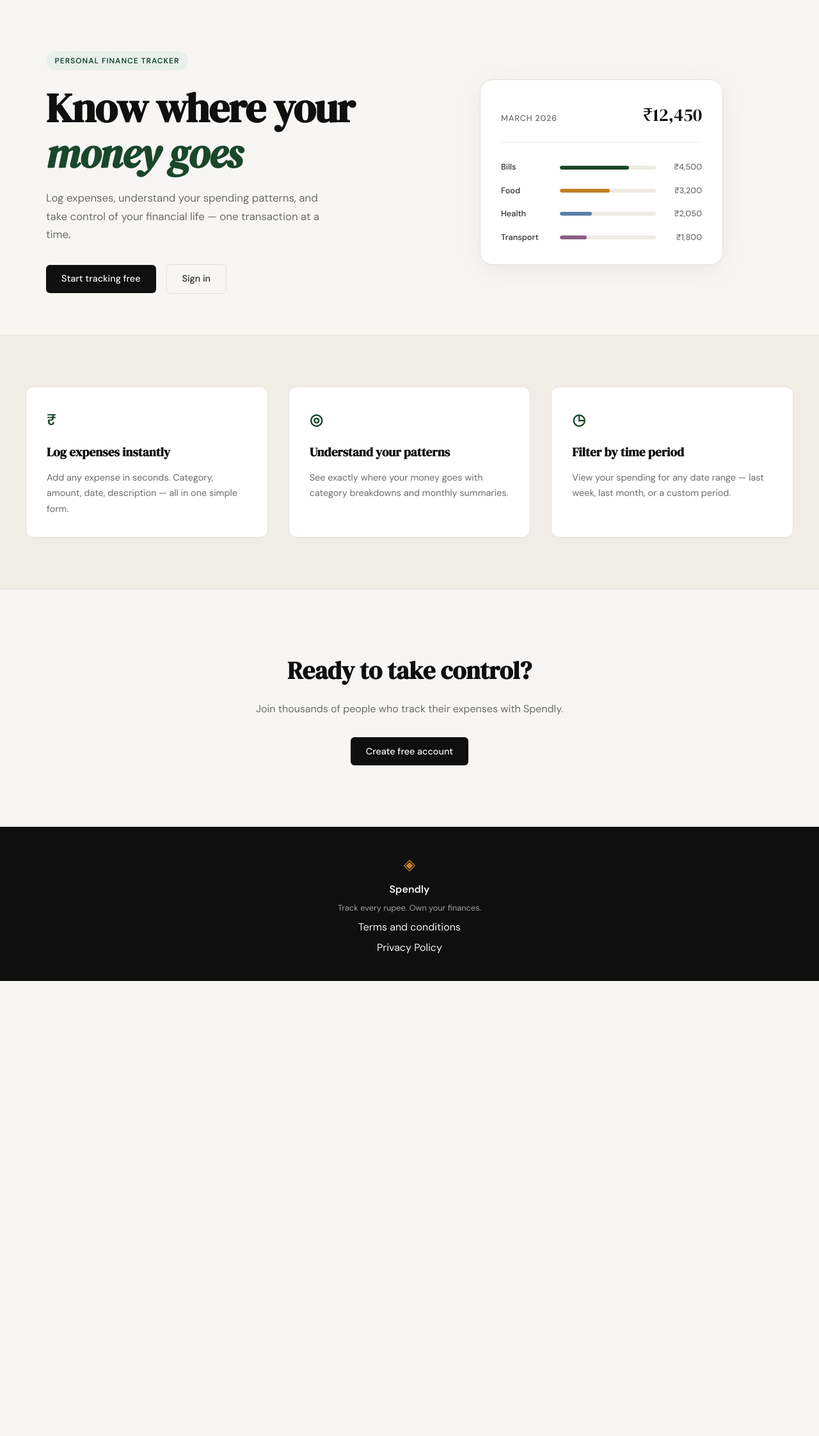
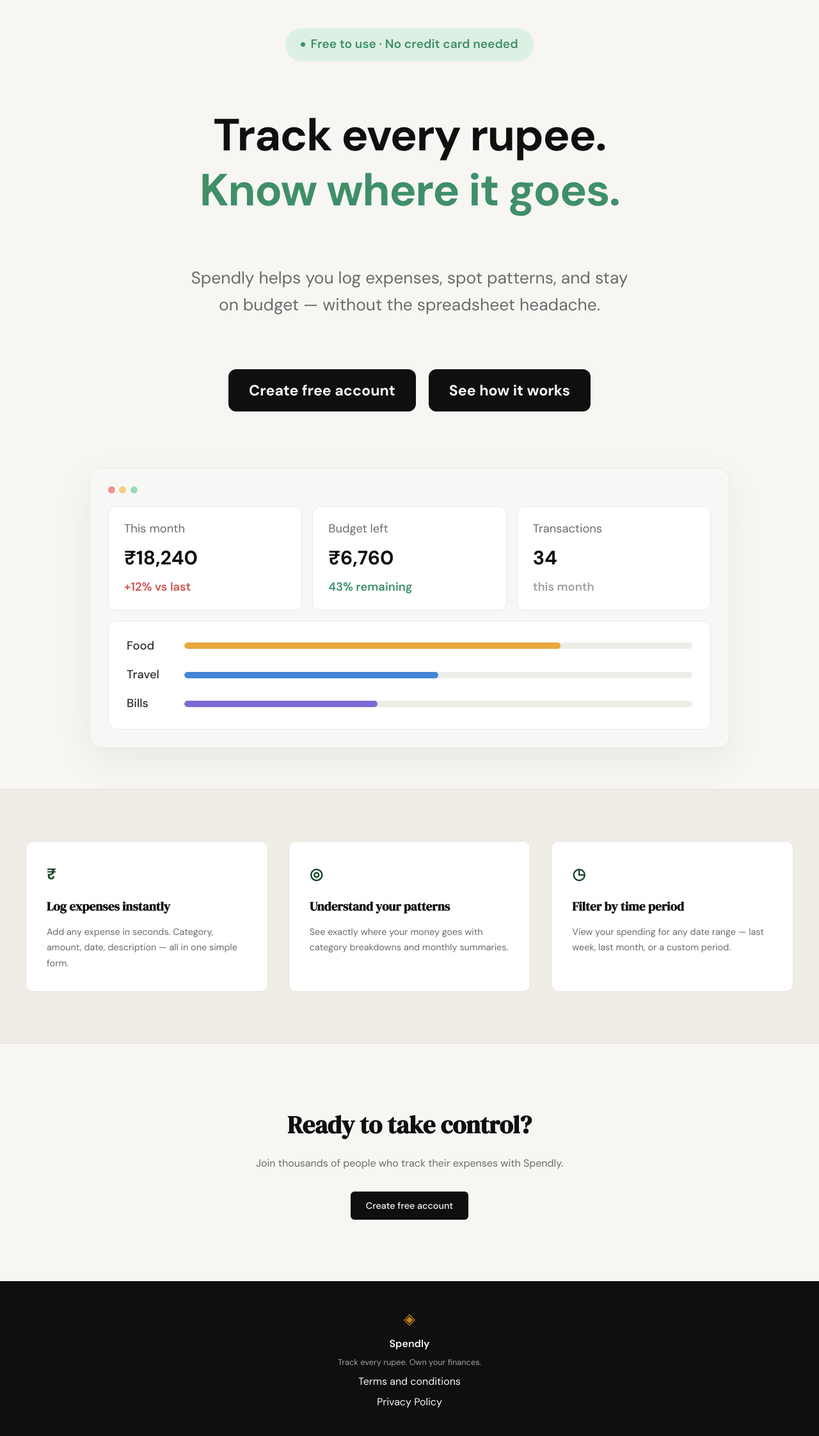
Before and after one commit to parinayNakhate/claude-tutorial, a Flask app: page / in a window 1280 px wide. Shown: the part 61-2305 px from the top of the page at 64% size. Before the commit the page ends 1594 px from the top, so only its background shows below. Run offline with Flask 3, Linux system fonts and the light colour scheme.

Commit message:
landing: redesign hero section to match mockup

```diff
--- /dev/null
+++ b/static/css/landing.css
@@ -0,0 +1,224 @@
+/* ------------------------------------------------------------------ */
+/* Hero (landing page)                                                 */
+/* ------------------------------------------------------------------ */
+
+:root {
+    --hero-green: #3f8f68;
+    --hero-green-light: #ddf0e4;
+    --hero-red: #cf5350;
+    --hero-orange: #e9a83e;
+    --hero-blue: #4485d6;
+    --hero-purple: #7c6bd4;
+
+    --hero-surface: #f7f7f5;
+    --hero-surface-border: #eae9e5;
+    --hero-track: #edece7;
+}
+
+.hero {
+    display: flex;
+    flex-direction: column;
+    align-items: center;
+    text-align: center;
+    padding: 2.75rem 2rem 4rem;
+    max-width: var(--max-width);
+    margin: 0 auto;
+}
+
+.hero-badge {
+    display: inline-flex;
+    align-items: center;
+    gap: 0.5rem;
+    background: var(--hero-green-light);
+    color: var(--hero-green);
+    font-size: 1.2rem;
+    font-weight: 600;
+    letter-spacing: normal;
+    text-transform: none;
+    padding: 0.65rem 1.5rem;
+    border-radius: 999px;
+    margin-bottom: 0.6rem;
+}
+
+.hero-badge-dot {
+    width: 7px;
+    height: 7px;
+    border-radius: 50%;
+    background: var(--hero-green);
+    flex-shrink: 0;
+}
+
+.hero-title {
+    font-family: var(--font-body);
+    font-weight: 700;
+    font-size: clamp(2.5rem, 6vw, 4.4rem);
+    line-height: 1.22;
+    letter-spacing: -0.02em;
+    color: var(--ink);
+    margin-bottom: 0.5rem;
+}
+
+.hero-title-accent {
+    display: block;
+    color: var(--hero-green);
+}
+
+.hero-subtitle {
+    font-size: 1.65rem;
+    color: var(--ink-muted);
+    line-height: 1.6;
+    max-width: 715px;
+    margin: 0 auto 1rem;
+}
+
+.hero-actions {
+    display: flex;
+    gap: 1.25rem;
+    align-items: center;
+    justify-content: center;
+    margin-bottom: 1.5rem;
+}
+
+.hero-actions .btn-primary {
+    padding: 0.9rem 2rem;
+    border-radius: 12px;
+    font-size: 1.45rem;
+    font-weight: 700;
+}
+
+/* ------------------------------------------------------------------ */
+/* Hero dashboard mock                                                 */
+/* ------------------------------------------------------------------ */
+
+.hero-visual {
+    width: 100%;
+    display: flex;
+    justify-content: center;
+}
+
+.hero-mock {
+    width: 100%;
+    max-width: 1000px;
+    background: var(--hero-surface);
+    border: 1px solid var(--hero-surface-border);
+    border-radius: 18px;
+    padding: 1.75rem;
+    box-shadow: 0 20px 60px rgba(0,0,0,0.06);
+}
+
+.hero-mock-dots {
+    display: flex;
+    gap: 0.4rem;
+    margin-bottom: 1.25rem;
+}
+
+.hero-mock-dot {
+    width: 11px;
+    height: 11px;
+    border-radius: 50%;
+}
+
+.hero-mock-dot-red { background: #ef9490; }
+.hero-mock-dot-yellow { background: #f2cd7e; }
+.hero-mock-dot-green { background: #9adcb4; }
+
+.hero-mock-stats {
+    display: grid;
+    grid-template-columns: repeat(3, 1fr);
+    gap: 1rem;
+    margin-bottom: 1rem;
+}
+
+.hero-mock-stat {
+    display: flex;
+    flex-direction: column;
+    align-items: flex-start;
+    gap: 0.4rem;
+    background: var(--paper-card);
+    border: 1px solid var(--hero-surface-border);
+    border-radius: var(--radius-md);
+    padding: 1.25rem 1.5rem;
+    text-align: left;
+}
+
+.hero-mock-stat-label {
+    font-size: 1.15rem;
+    color: var(--ink-muted);
+}
+
+.hero-mock-stat-value {
+    font-family: var(--font-body);
+    font-weight: 700;
+    font-size: 1.9rem;
+    color: var(--ink);
+}
+
+.hero-mock-stat-change {
+    font-size: 1.15rem;
+    font-weight: 600;
+}
+
+.hero-mock-stat-change-neg { color: var(--hero-red); }
+.hero-mock-stat-change-pos { color: var(--hero-green); }
+.hero-mock-stat-change-muted { color: var(--ink-faint); }
+
+.hero-mock-categories {
+    display: flex;
+    flex-direction: column;
+    gap: 1rem;
+    background: var(--paper-card);
+    border: 1px solid var(--hero-surface-border);
+    border-radius: var(--radius-md);
+    padding: 1.5rem 1.75rem;
+}
+
+.hero-mock-bar-row {
+    display: grid;
+    grid-template-columns: 70px 1fr;
+    align-items: center;
+    gap: 1.25rem;
+}
+
+.hero-mock-bar-label {
+    font-size: 1.15rem;
+    font-weight: 500;
+    color: var(--ink-soft);
+    text-align: left;
+}
+
+.hero-mock-bar-track {
+    height: 10px;
+    background: var(--hero-track);
+    border-radius: 999px;
+    overflow: hidden;
+}
+
+.hero-mock-bar-fill {
+    height: 100%;
+    border-radius: 999px;
+}
+
+.hero-mock-bar-food { background: var(--hero-orange); }
+.hero-mock-bar-travel { background: var(--hero-blue); }
+.hero-mock-bar-bills { background: var(--hero-purple); }
+
+/* ------------------------------------------------------------------ */
+/* Responsive                                                          */
+/* ------------------------------------------------------------------ */
+
+@media (max-width: 700px) {
+    .hero-mock-stats {
+        grid-template-columns: 1fr;
+    }
+}
+
+@media (max-width: 600px) {
+    .hero-actions {
+        flex-direction: column;
+        align-items: stretch;
+    }
+
+    .hero-actions .btn-primary {
+        text-align: center;
+    }
+}
--- a/templates/landing.html
+++ b/templates/landing.html
@@ -2,59 +2,74 @@
 
 {% block title %}Spendly — Track Every Rupee{% endblock %}
 
+{% block head %}
+<link rel="preconnect" href="https://fonts.googleapis.com">
+<link rel="preconnect" href="https://fonts.gstatic.com" crossorigin>
+<link href="https://fonts.googleapis.com/css2?family=DM+Sans:wght@400;500;700&display=swap" rel="stylesheet">
+<link rel="stylesheet" href="{{ url_for('static', filename='css/landing.css') }}">
+{% endblock %}
+
 {% block content %}
 
 <section class="hero">
-    <div class="hero-inner">
-        <div class="hero-badge">Personal Finance Tracker</div>
-        <h1 class="hero-title">
-            Know where your<br>
-            <em>money goes</em>
-        </h1>
-        <p class="hero-subtitle">
-            Log expenses, understand your spending patterns,
-            and take control of your financial life —
-            one transaction at a time.
-        </p>
-        <div class="hero-actions">
-            <a href="{{ url_for('register') }}" class="btn-primary">Start tracking free</a>
-            <a href="{{ url_for('login') }}" class="btn-ghost">Sign in</a>
-        </div>
+    <div class="hero-badge">
+        <span class="hero-badge-dot"></span>
+        Free to use &middot; No credit card needed
+    </div>
+    <h1 class="hero-title">
+        Track every rupee.<br>
+        <span class="hero-title-accent">Know where it goes.</span>
+    </h1>
+    <p class="hero-subtitle">
+        Spendly helps you log expenses, spot patterns, and stay
+        on budget — without the spreadsheet headache.
+    </p>
+    <div class="hero-actions">
+        <a href="{{ url_for('register') }}" class="btn-primary">Create free account</a>
+        <a href="#" class="btn-primary">See how it works</a>
     </div>
     <div class="hero-visual">
-        <div class="mock-card">
-            <div class="mock-card-header">
-                <span class="mock-label">March 2026</span>
-                <span class="mock-total">₹12,450</span>
+        <div class="hero-mock">
+            <div class="hero-mock-dots">
+                <span class="hero-mock-dot hero-mock-dot-red"></span>
+                <span class="hero-mock-dot hero-mock-dot-yellow"></span>
+                <span class="hero-mock-dot hero-mock-dot-green"></span>
             </div>
-            <div class="mock-bars">
-                <div class="mock-bar-row">
-                    <span class="mock-cat">Bills</span>
-                    <div class="mock-bar-track">
-                        <div class="mock-bar" style="width: 72%"></div>
+            <div class="hero-mock-stats">
+                <div class="hero-mock-stat">
+                    <span class="hero-mock-stat-label">This month</span>
+                    <span class="hero-mock-stat-value">₹18,240</span>
+                    <span class="hero-mock-stat-change hero-mock-stat-change-neg">+12% vs last</span>
+                </div>
+                <div class="hero-mock-stat">
+                    <span class="hero-mock-stat-label">Budget left</span>
+                    <span class="hero-mock-stat-value">₹6,760</span>
+                    <span class="hero-mock-stat-change hero-mock-stat-change-pos">43% remaining</span>
+                </div>
+                <div class="hero-mock-stat">
+                    <span class="hero-mock-stat-label">Transactions</span>
+                    <span class="hero-mock-stat-value">34</span>
+                    <span class="hero-mock-stat-change hero-mock-stat-change-muted">this month</span>
+                </div>
+            </div>
+            <div class="hero-mock-categories">
+                <div class="hero-mock-bar-row">
+                    <span class="hero-mock-bar-label">Food</span>
+                    <div class="hero-mock-bar-track">
+                        <div class="hero-mock-bar-fill hero-mock-bar-food" style="width: 74%"></div>
                     </div>
-                    <span class="mock-amt">₹4,500</span>
                 </div>
-                <div class="mock-bar-row">
-                    <span class="mock-cat">Food</span>
-                    <div class="mock-bar-track">
-                        <div class="mock-bar mock-bar-2" style="width: 52%"></div>
+                <div class="hero-mock-bar-row">
+                    <span class="hero-mock-bar-label">Travel</span>
+                    <div class="hero-mock-bar-track">
+                        <div class="hero-mock-bar-fill hero-mock-bar-travel" style="width: 50%"></div>
                     </div>
-                    <span class="mock-amt">₹3,200</span>
                 </div>
-                <div class="mock-bar-row">
-                    <span class="mock-cat">Health</span>
-                    <div class="mock-bar-track">
-                        <div class="mock-bar mock-bar-3" style="width: 33%"></div>
+                <div class="hero-mock-bar-row">
+                    <span class="hero-mock-bar-label">Bills</span>
+                    <div class="hero-mock-bar-track">
+                        <div class="hero-mock-bar-fill hero-mock-bar-bills" style="width: 38%"></div>
                     </div>
-                    <span class="mock-amt">₹2,050</span>
-                </div>
-                <div class="mock-bar-row">
-                    <span class="mock-cat">Transport</span>
-                    <div class="mock-bar-track">
-                        <div class="mock-bar mock-bar-4" style="width: 28%"></div>
-                    </div>
-                    <span class="mock-amt">₹1,800</span>
                 </div>
             </div>
         </div>
```
